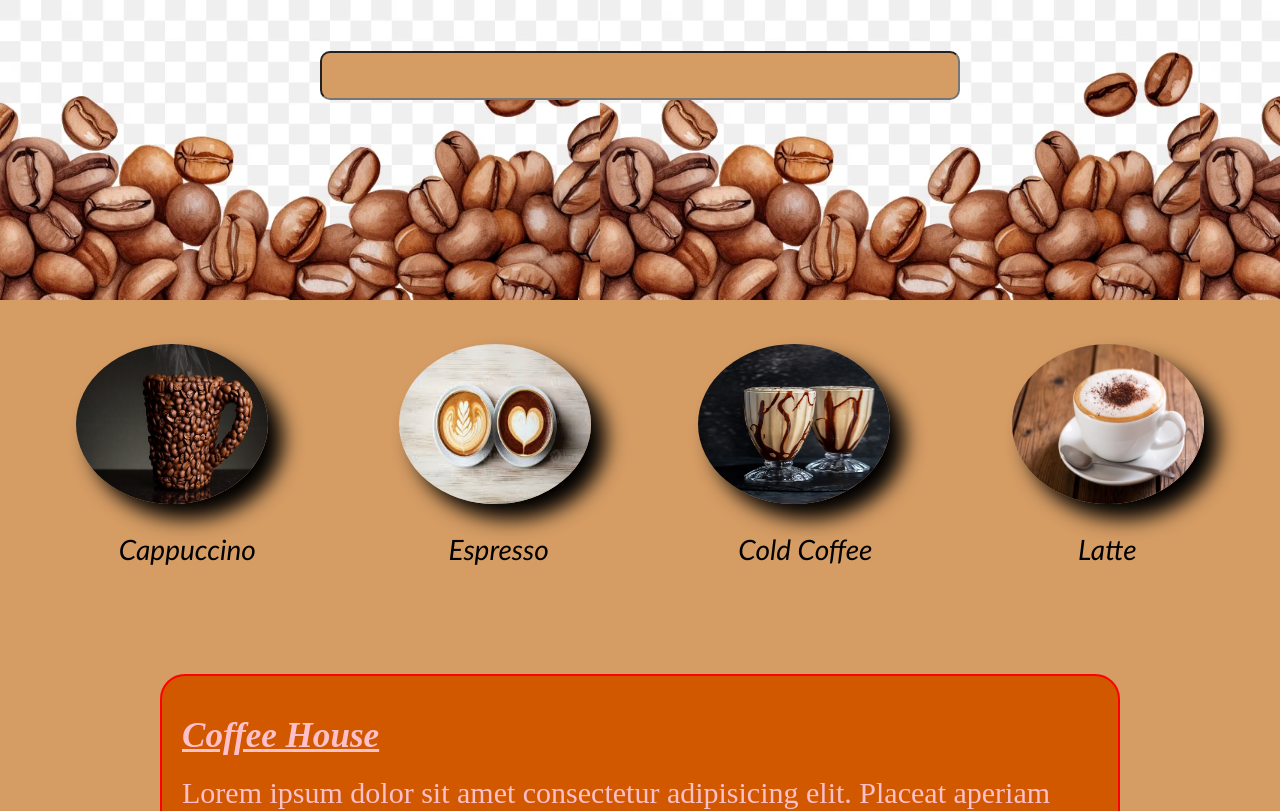
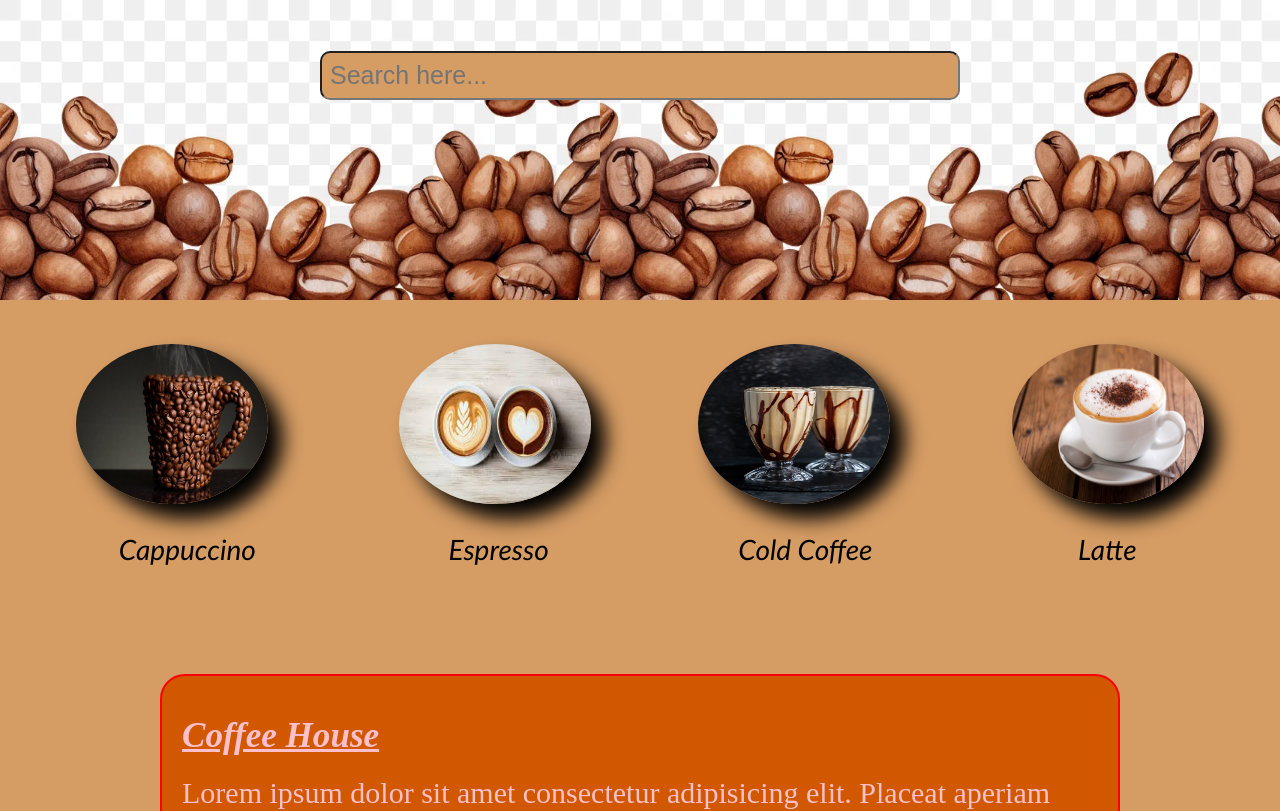
Before and after one commit to 20Rishisingh/Small-landing-page, a plain HTML site: page index.html in a window 1280 px wide. Shown: the top 811 px of the page. Drawn offline with Linux system fonts and the light colour scheme.

Commit message:
Update index.html

```diff
--- a/index.html
+++ b/index.html
@@ -7,7 +7,7 @@
 </head>
 <body>
    <div class="navbar">
-      <input type="search" id="search">
+      <input type="search" id="search" placeholder="Search here...">
    </div>
 
    <div class="menu">
```
